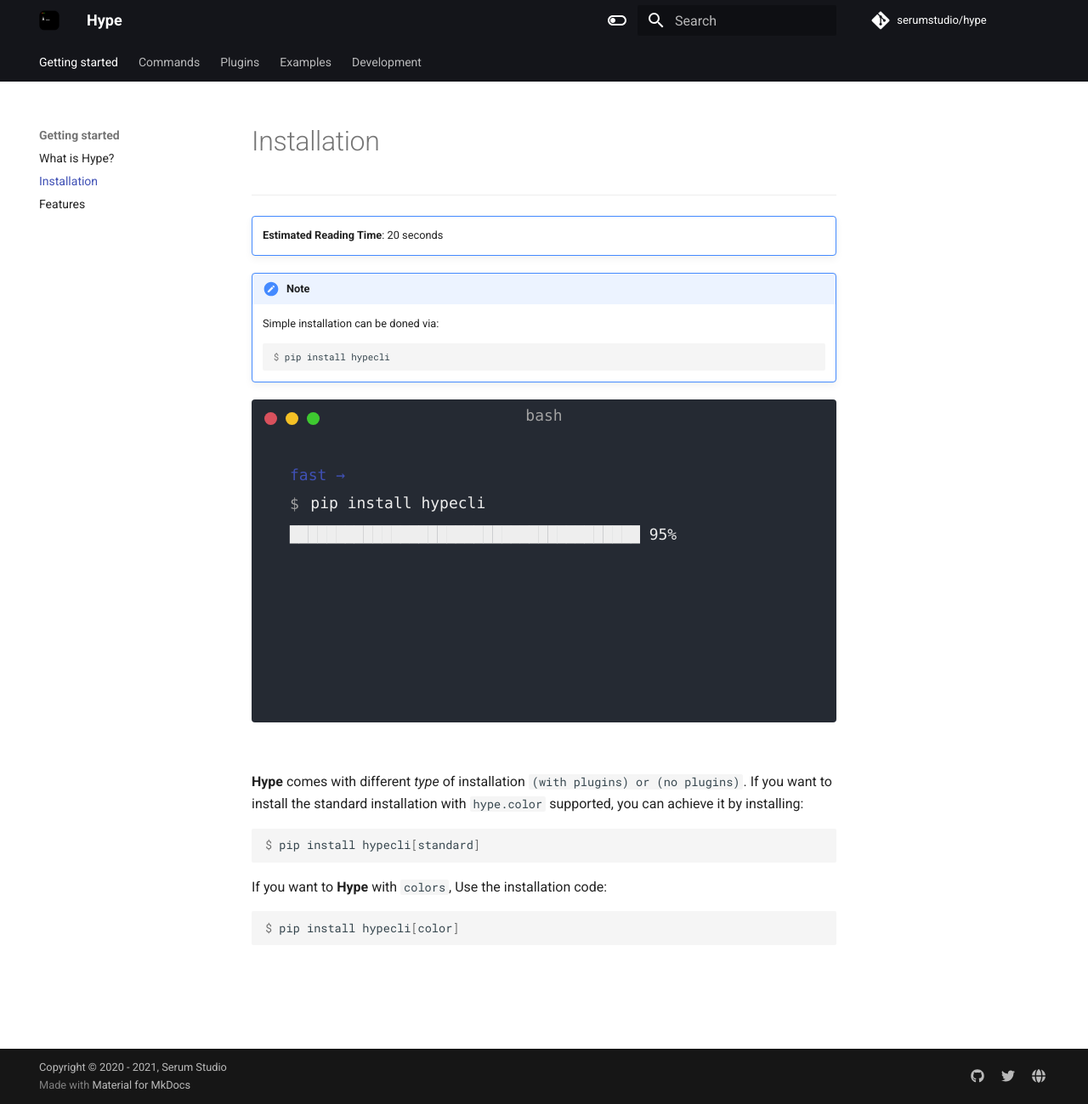
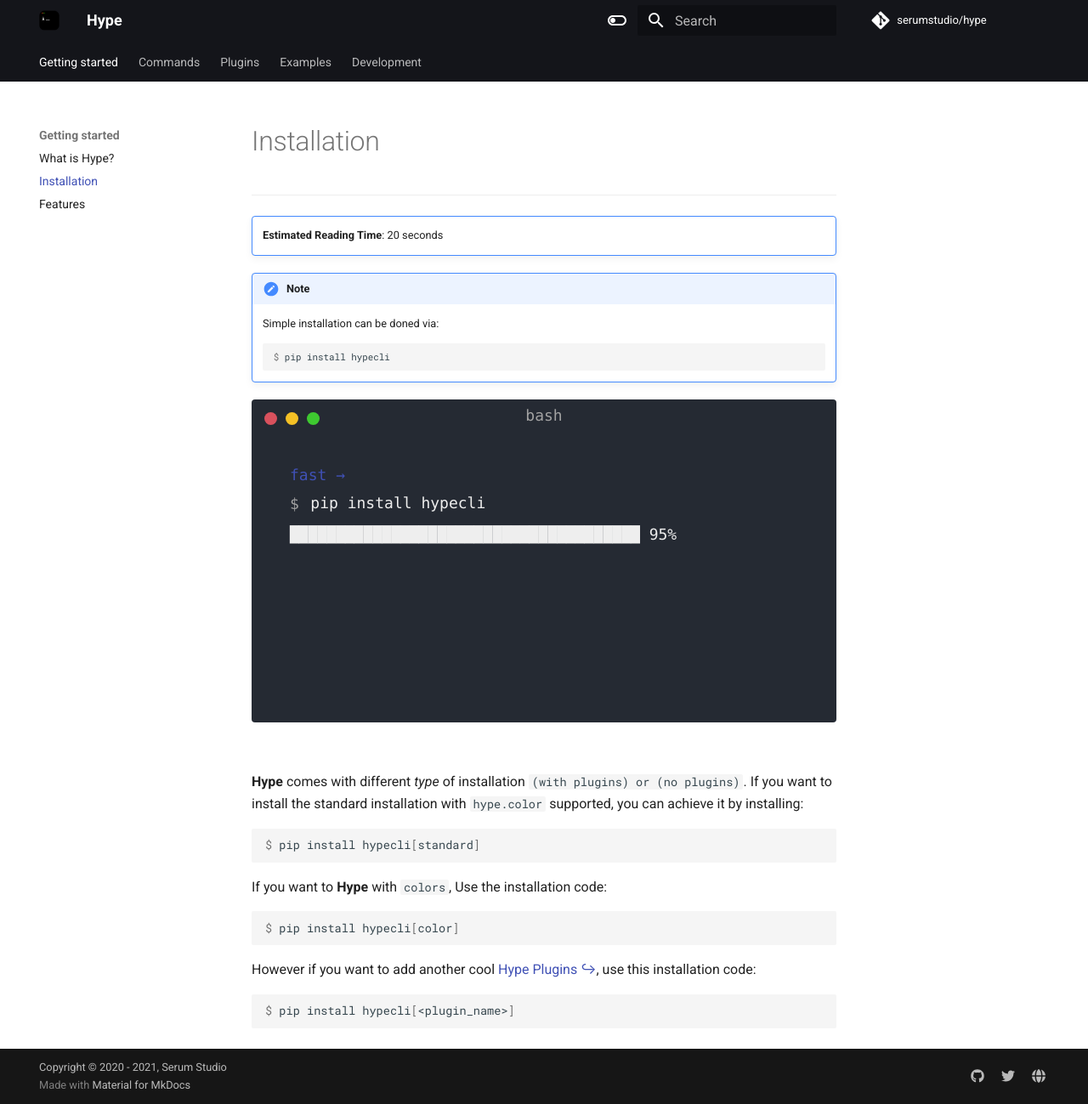
Before and after one commit to riyuzenn/hype, an MkDocs documentation site: the page built from docs/getting-started.md, in a window 1280 px wide and 1299 px high. Shown: the whole window at 85% size. Built offline with MkDocs 1.6.1 and Material for MkDocs 9.7.7, drawn with Linux system fonts in a browser that asks for light colours; comment, search, counter and statistics services are not loaded.

Commit message:
📝 Update Documentation

````diff
--- a/docs/getting-started.md
+++ b/docs/getting-started.md
@@ -40,3 +40,9 @@ If you want to **Hype** with `colors`, Use the installation code:
 ```console
 $ pip install hypecli[color]
 ```
+
+However if you want to add another cool <a href="https://hype.serum.studio/plugins/" class="internal-link">Hype Plugins</a>, use this installation code:
+
+```console
+$ pip install hypecli[<plugin_name>]
+```
````
